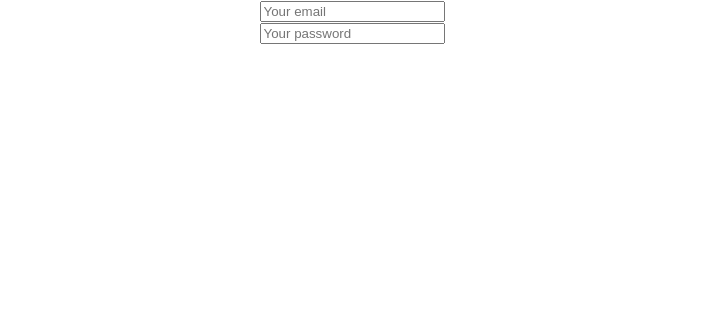
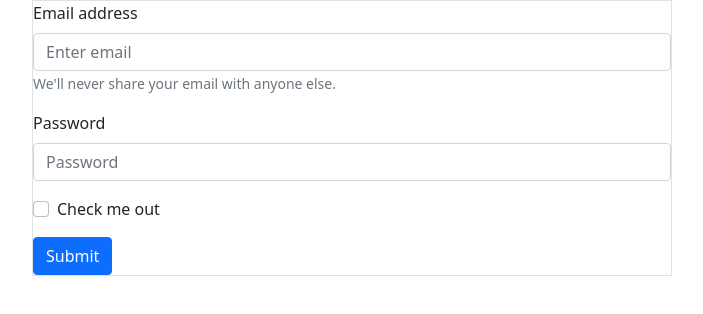
Before and after one commit to solo-mizan/email-password-auth-firebase, a React (Create React App) app: page / in a window 1280 px wide. Shown: the top 314 px of the page, without its empty margins (288-991 px from the left). Built offline with nearby package versions, Linux system fonts and the light colour scheme.

Commit message:
react-bootstrap framework added

```diff
--- a/package.json
+++ b/package.json
@@ -6,8 +6,10 @@
     "@testing-library/jest-dom": "^5.16.4",
     "@testing-library/react": "^12.1.4",
     "@testing-library/user-event": "^13.5.0",
+    "bootstrap": "^5.1.3",
     "firebase": "^9.6.10",
     "react": "^18.0.0",
+    "react-bootstrap": "^2.2.3",
     "react-dom": "^18.0.0",
     "react-scripts": "5.0.0",
     "web-vitals": "^2.1.4"
--- a/src/App.js
+++ b/src/App.js
@@ -1,17 +1,46 @@
 import { getAuth } from "firebase/auth";
+import { Button, Form } from "react-bootstrap";
 import './App.css';
 import app from './firebase.init';
+import 'bootstrap/dist/css/bootstrap.min.css';
 
 const auth = getAuth(app);
 
 function App() {
+
+  const handleEmail = (event) => {
+    console.log(event.target.value);
+  }
+
+  const handleFormSubmit = (event) => {
+    console.log('form submitted');
+    event.preventDefault();
+  }
+
   return (
-    <div className="App">
-      <form>
-        <input placeholder="Your email" type="text" name="" id="" />
-        <br />
-        <input placeholder="Your password" type="password" name="" id="" />
-      </form>
+    <div>
+      <div className="registration-form w-50 mx-auto border">
+        <Form>
+          <Form.Group className="mb-3" controlId="formBasicEmail">
+            <Form.Label>Email address</Form.Label>
+            <Form.Control type="email" placeholder="Enter email" />
+            <Form.Text className="text-muted">
+              We'll never share your email with anyone else.
+            </Form.Text>
+          </Form.Group>
+
+          <Form.Group className="mb-3" controlId="formBasicPassword">
+            <Form.Label>Password</Form.Label>
+            <Form.Control type="password" placeholder="Password" />
+          </Form.Group>
+          <Form.Group className="mb-3" controlId="formBasicCheckbox">
+            <Form.Check type="checkbox" label="Check me out" />
+          </Form.Group>
+          <Button variant="primary" type="submit">
+            Submit
+          </Button>
+        </Form>
+      </div>
     </div>
   );
 }
```
Also changed, not shown: 1 other file (tests, documents, lock files or other folders).
